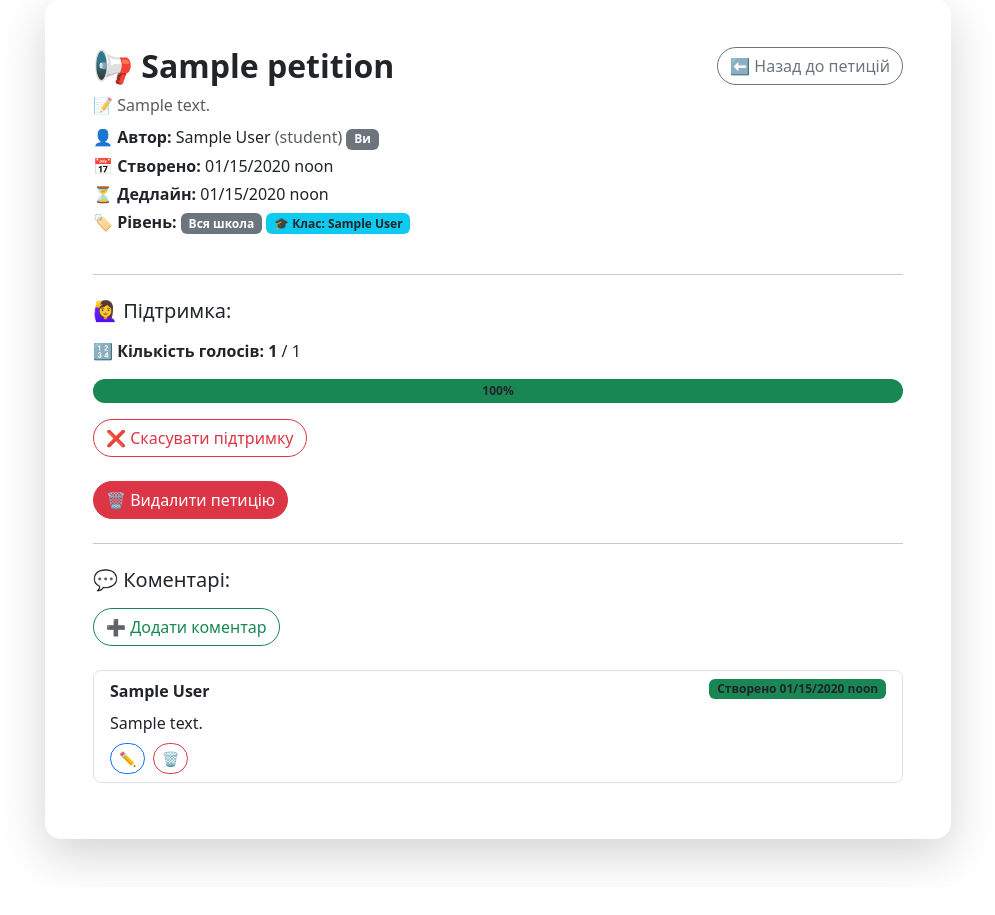
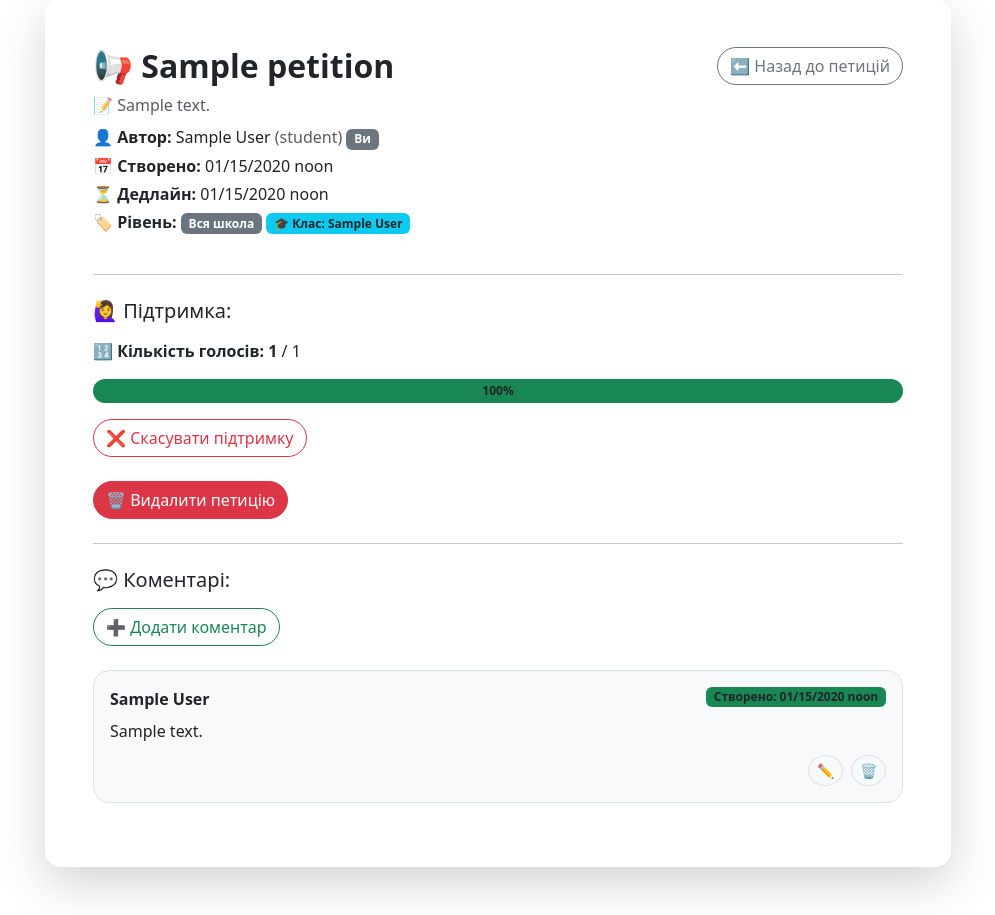
Before and after one commit to Mykhailo-Tr/IT-Turik2, a Django app: page /petitions/1/ in a window 1280 px wide. Shown: the part 149-1064 px from the top of the page, without its empty margins (142-1137 px from the left). Before the commit the page ends 1017 px from the top, so only its background shows below. Run offline with Django 4.2, Linux system fonts and the light colour scheme; a user stored in the database is signed in; tables that the repository leaves empty hold one stand-in row (values such as "Sample post"); some libraries are stand-ins or nearby versions.

Commit message:
Refactor petition detail template: improve comment section layout and update button labels

```diff
--- a/vopetschool/petitions/templates/petitions/petition_detail.html
+++ b/vopetschool/petitions/templates/petitions/petition_detail.html
@@ -75,7 +75,6 @@
                                 {% endif %}
                             </form>
                         </div>
-
                     {% else %}
                         <div class="alert alert-warning rounded-3 mt-3">
                             ⚠️ Ви не можете підтримати цю петицію.
@@ -100,12 +99,10 @@
                     <!-- Коментарі -->
                     <h5 class="mb-3">💬 Коментарі:</h5>
 
-                    <!-- Кнопка відкриття модального вікна -->
                     <button class="btn btn-outline-success rounded-pill mb-4" data-bs-toggle="modal" data-bs-target="#commentModal">
                         ➕ Додати коментар
                     </button>
 
-                    <!-- Модальне вікно додавання коментаря -->
                     <div class="modal fade" id="commentModal" tabindex="-1" aria-labelledby="commentModalLabel" aria-hidden="true">
                         <div class="modal-dialog modal-dialog-centered">
                             <div class="modal-content rounded-4 shadow">
@@ -119,7 +116,7 @@
                                         <textarea name="text" rows="4" class="form-control" placeholder="Введіть ваш коментар..." required></textarea>
                                     </div>
                                     <div class="modal-footer">
-                                        <button type="button" class="btn btn-secondary rounded-pill" data-bs-dismiss="modal">Закрити</button>
+                                        <button type="button" class="btn btn-secondary rounded-pill" data-bs-dismiss="modal">Скасувати</button>
                                         <button type="submit" class="btn btn-primary rounded-pill">💬 Надіслати</button>
                                     </div>
                                 </form>
@@ -130,36 +127,53 @@
                     {% if comments %}
                         <div class="list-group">
                             {% for comment in comments %}
-                                <div class="list-group-item mb-2 border rounded-3">
-                                    <div class="d-flex justify-content-between align-items-start">
+                                <div class="list-group-item mb-3 border rounded-4 p-3 bg-light position-relative">
+
+                                    <div class="d-flex justify-content-between align-items-start mb-2">
                                         <strong>{{ comment.author.get_full_name }}</strong>
+                                        <small class="badge bg-success text-dark">
+                                            Створено: {{ comment.created_at|date:"SHORT_DATETIME_FORMAT" }}
+                                        </small>
+                                    </div>
+
+                                    <p class="mb-2">{{ comment.text }}</p>
+
+                                    <div class="d-flex justify-content-between align-items-end">
                                         {% if comment.was_edited %}
-                                            <span class="badge bg-warning text-dark">📝 Редаговано {{ comment.updated_at|date:"SHORT_DATETIME_FORMAT" }}</span>
+                                            <small class="text-muted fst-italic">
+                                                📝 Редаговано: {{ comment.updated_at|date:"SHORT_DATETIME_FORMAT" }}
+                                            </small>
+                                        {% else %}
+                                            <span></span>
                                         {% endif %}
-                                        <small class="badge bg-success text-dark">Створено {{ comment.created_at|date:"SHORT_DATETIME_FORMAT" }}</small>
-                                    </div>
-                                    <p class="mb-1 mt-2">{{ comment.text }}</p>
 
                                         {% if comment.author == request.user %}
-                                        <div class="mt-2 d-flex gap-2">
-                                        <button class="btn btn-sm btn-outline-primary rounded-pill"
+                                            <div class="d-flex gap-2 mt-1">
+                                                <button class="btn btn-sm btn-light rounded-circle border"
+                                                        title="Редагувати"
                                                         data-bs-toggle="modal"
-                                                data-bs-target="#editCommentModal-{{ comment.pk }}"
-                                                data-comment-id="{{ comment.pk }}"
-                                                data-comment-text="{{ comment.text|escapejs }}">
+                                                        data-bs-target="#editCommentModal-{{ comment.pk }}">
                                                     ✏️
                                                 </button>
-                                            <form method="post" action="{% url 'delete_comment' petition.pk comment.pk %}" onsubmit="return confirm('❗ Ви впевнені, що хочете видалити коментар?');">
+                                                <form method="post" action="{% url 'delete_comment' petition.pk comment.pk %}"
+                                                      onsubmit="return confirm('❗ Ви впевнені, що хочете видалити коментар?');">
                                                     {% csrf_token %}
-                                                <button type="submit" class="btn btn-sm btn-outline-danger rounded-pill">🗑️</button>
+                                                    <button type="submit" class="btn btn-sm btn-light rounded-circle border"
+                                                            title="Видалити">
+                                                        🗑️
+                                                    </button>
                                                 </form>
                                             </div>
                                         {% endif %}
                                     </div>
-                                <div class="modal fade" id="editCommentModal-{{ comment.pk }}" tabindex="-1" aria-labelledby="editCommentModalLabel-{{ comment.pk }}" aria-hidden="true">
+                                </div>
+
+                                <!-- Modal edit -->
+                                <div class="modal fade" id="editCommentModal-{{ comment.pk }}" tabindex="-1"
+                                     aria-labelledby="editCommentModalLabel-{{ comment.pk }}" aria-hidden="true">
                                     <div class="modal-dialog modal-dialog-centered">
                                         <div class="modal-content rounded-4 shadow">
-                                        <form method="post" action="{% url 'edit_comment' petition.pk comment.pk %}" class="edit-comment-form">
+                                            <form method="post" action="{% url 'edit_comment' petition.pk comment.pk %}">
                                                 {% csrf_token %}
                                                 <div class="modal-header">
                                                     <h5 class="modal-title" id="editCommentModalLabel-{{ comment.pk }}">✏️ Редагувати коментар</h5>
@@ -176,7 +190,6 @@
                                         </div>
                                     </div>
                                 </div>
-
                             {% endfor %}
                         </div>
                     {% else %}
```
Lines whose indentation alone changed are shown as unchanged.
